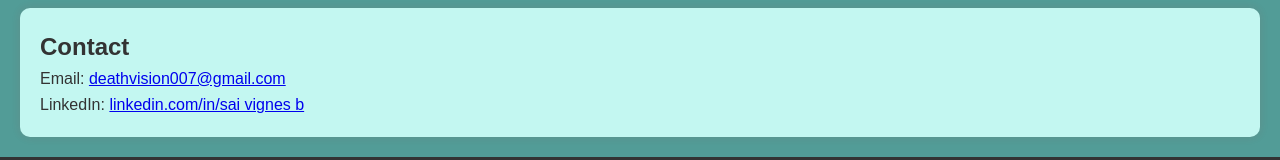
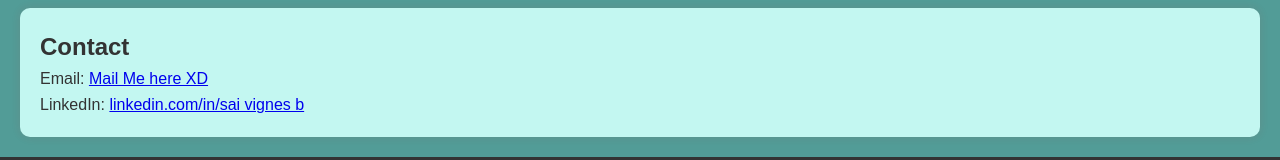
Before and after one commit to vignxshhh/personal-blogspot, a plain HTML site: page index.html in a window 1280 px wide. Shown: the part 749-909 px from the top of the page. Drawn offline with Linux system fonts and the light colour scheme.

Commit message:
fix : fixed mailto in index.html

```diff
--- a/index.html
+++ b/index.html
@@ -67,7 +67,7 @@
       <h2>Contact</h2>
       <p>
         Email:
-        <a href="mailto:yourname@example.com">deathvision007@gmail.com</a>
+        <a href="mailto:deathvision007@gmail.com">Mail Me here XD</a>
       </p>
       <p>
         LinkedIn:
```
